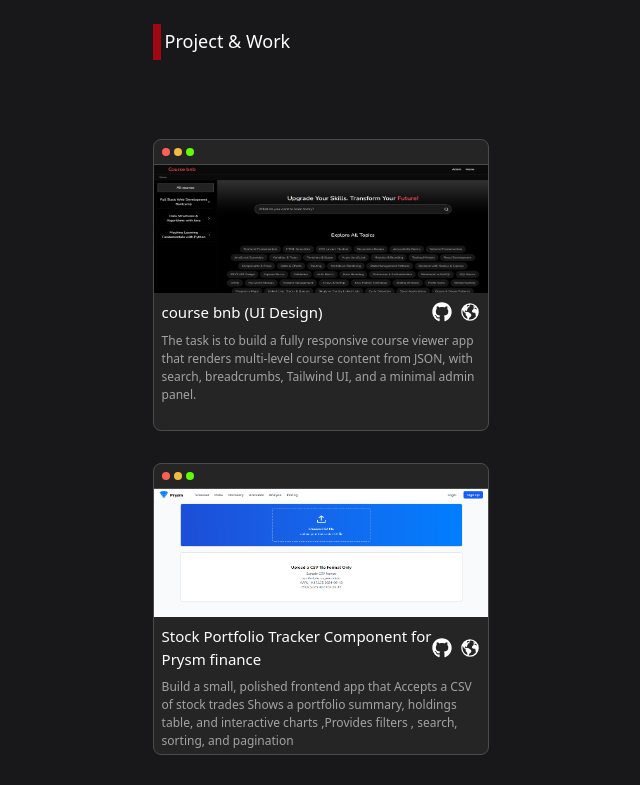
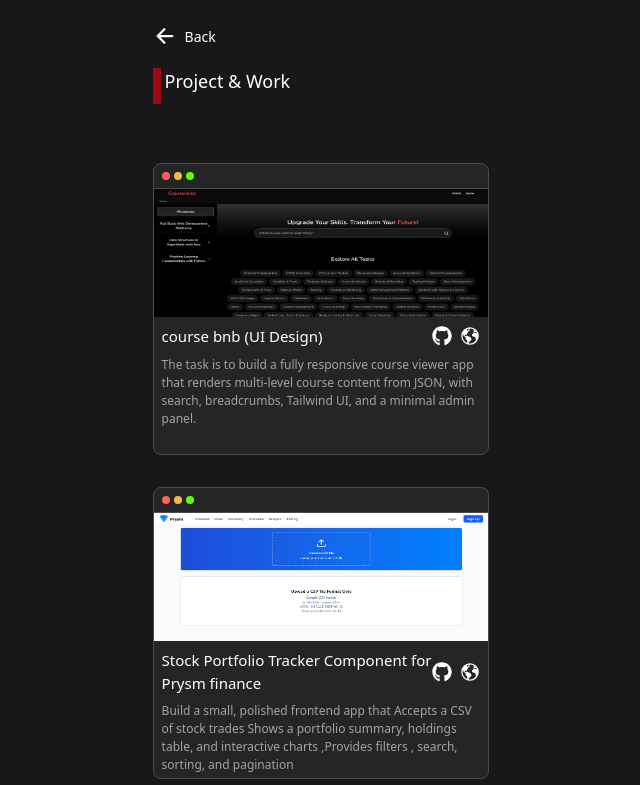
Before and after one commit to Rushi-Parekar11/Portfolio, a React (Vite) app: page /projects in a window 1280 px wide. Shown: the top 785 px of the page, without its empty margins (193-833 px from the left). Built offline with nearby package versions, Linux system fonts and the light colour scheme.

Commit message:
add more button

```diff
--- a/src/HeroPage.jsx
+++ b/src/HeroPage.jsx
@@ -15,6 +15,7 @@ import Project2 from '../public/assets/project2.png'
 import Project3 from '../public/assets/project3.png'
 import emailjs from '@emailjs/browser';
 import pic from '../public/assets/myimg.jpeg'
+import { Link } from 'react-router-dom';
 
 function HeroPage() {
   const [loading, setloading] = useState(false);
@@ -213,8 +214,10 @@ Message: ${message}
                   </div>
                 </div>
               ))}
+
             </div>
 
+              <Link className='text-blue-500 flex justify-center' to="/projects">more..</Link>
             <hr className='border-[#4b4b4b] mt-4' />
 
             {/* Contact Section */}
--- a/src/Projects.jsx
+++ b/src/Projects.jsx
@@ -1,11 +1,11 @@
 import React, { useEffect, useState } from 'react'
-//import courseBnB from './assets/courseBnB.png'
 import { FaGithub } from "react-icons/fa";
-import { IoEarth } from "react-icons/io5";
-
+import { IoEarth, IoArrowBack } from "react-icons/io5";
+import { useNavigate } from "react-router-dom";
 
 function Projects() {
     const [blur, setBlur] = useState(true);
+    const navigate = useNavigate();
 
     var data = [
         {
@@ -50,7 +50,6 @@ function Projects() {
             liveLink: "https://rushi-parekar11.github.io/React-TodoList/",
             image: "/assets/todo.png"
         }
-
     ]
 
     useEffect(() => {
@@ -60,17 +59,32 @@ function Projects() {
 
         return () => clearTimeout(timer);
     }, []);
+
     return (
         <div className='min-h-screen w-full bg-[#18181b] flex justify-center'>
             <div className={`w-full bg-[#18181b] flex justify-center transition-all duration-1000 ${blur ? "blur-md" : "blur-0"}`}>
-                <div className="w-full lg:w-[46%] px-4 lg:px-0 py-6 lg:py-0  text-white">
-                    <div className='flex align-center mt-6 mb-10'>
-                        <div className='h-9 w-2 bg-red-800'></div><h1 className='text-white text-[18px] font-medium mb-3 mt-1 ml-1'>Project & Work</h1>
+                <div className="w-full lg:w-[46%] px-4 lg:px-0 py-6 lg:py-0 text-white">
+
+                    {/* BACK BUTTON + TITLE */}
+                    <div className="mt-6 mb-6">
+                        <div
+                            className="flex items-center gap-2 cursor-pointer mb-4"
+                            onClick={() => navigate(-1)}
+                        >
+                            <IoArrowBack className="h-6 w-6 text-white hover:text-blue-400" />
+                            <span className="text-white text-[14px]">Back</span>
+                        </div>
+
+                        <div className='flex items-center'>
+                            <div className='h-9 w-2 bg-red-800'></div>
+                            <h1 className='text-white text-[18px] font-medium mb-3 mt-1 ml-1'>
+                                Project & Work
+                            </h1>
+                        </div>
                     </div>
 
+                    {/* PROJECT CARDS */}
                     <div className='flex flex-wrap justify-between mb-10'>
-
-
                         {data.map((data, index) => (
                             <div key={index} className='border border-[#4b4b4b] h-73 w-84 rounded-lg mt-8 bg-[#252525]'>
                                 <div className='m-2 flex gap-1'>
@@ -78,8 +92,11 @@ function Projects() {
                                     <div className="h-2 w-2 bg-[#f0bb42] rounded-xl"></div>
                                     <div className="h-2 w-2 bg-[#5eff00] rounded-xl"></div>
                                 </div>
+
                                 <hr className='text-[#4b4b4b]' />
-                                <img src={data.image} alt="img" className=' w-full h-32 w-80 ' />
+
+                                <img src={data.image} alt="img" className='w-full h-32 w-80' />
+
                                 <div className='flex items-center justify-between mx-2 mt-2'>
                                     <h4 className="text-white text-[15px]">{data.Project}</h4>
                                     <div className='flex gap-2'>
@@ -87,23 +104,18 @@ function Projects() {
                                         <a href={data.liveLink} target="_blank" ><IoEarth className="h-5 w-5 hover:text-blue-400" /></a>
                                     </div>
                                 </div>
-                                <p className="text-[#a3a3a3] font-medium text-[12px] p-2 ">{data.Des}</p>
+
+                                <p className="text-[#a3a3a3] font-medium text-[12px] p-2 ">
+                                    {data.Des}
+                                </p>
                             </div>
                         ))}
-
-
-
-
                     </div>
-
-
 
                 </div>
             </div>
         </div>
-
-
     )
 }
 
-export default Projects
+export default Projects;
```
